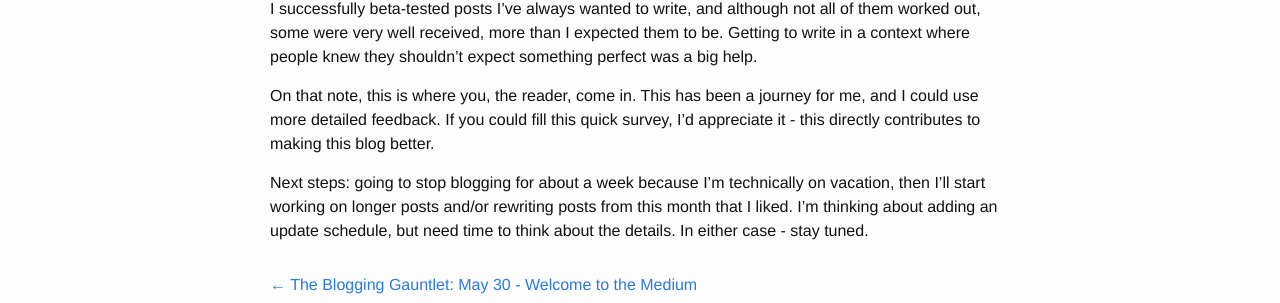
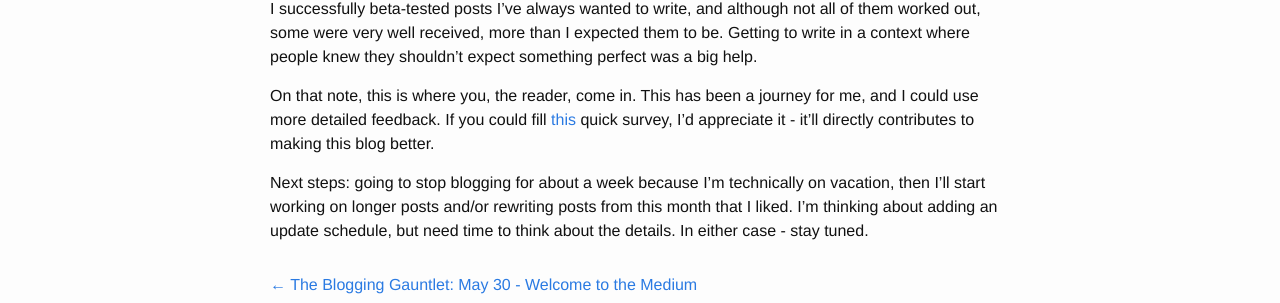
Before and after one commit to alexirpan/alexirpan.github.io, a Jekyll site: the page built from _posts/may2016/2016-05-31-may-31.markdown, in a window 1280 px wide. Shown: the part 1402-1705 px from the top of the page. Built offline with Jekyll 4.4.1, drawn with Linux system fonts in a browser that asks for light colours.

Commit message:
Adding link

```diff
--- a/_posts/may2016/2016-05-31-may-31.markdown
+++ b/_posts/may2016/2016-05-31-may-31.markdown
@@ -1,7 +1,7 @@
 ---
 layout: post
 title: "The Blogging Gauntlet: May 31 - Conclusion"
-date: 2016-05-31 20:11:00 - 0700
+date: 2016-05-31 20:26:00 - 0700
 ---
 
 {% include gauntlet.md %}
@@ -34,6 +34,6 @@ I have a better appreciation for doing a little bit each day. I may try to incor
 
 I successfully beta-tested posts I've always wanted to write, and although not all of them worked out, some were very well received, more than I expected them to be. Getting to write in a context where people knew they shouldn't expect something perfect was a big help.
 
-On that note, this is where you, the reader, come in. This has been a journey for me, and I could use more detailed feedback. If you could fill this quick survey, I'd appreciate it - this directly contributes to making this blog better.
+On that note, this is where you, the reader, come in. This has been a journey for me, and I could use more detailed feedback. If you could fill [this](http://goo.gl/forms/fZwUAKGkzIBwahQ83) quick survey, I'd appreciate it - it'll directly contributes to making this blog better.
 
 Next steps: going to stop blogging for about a week because I'm technically on vacation, then I'll start working on longer posts and/or rewriting posts from this month that I liked. I'm thinking about adding an update schedule, but need time to think about the details. In either case - stay tuned.
```
